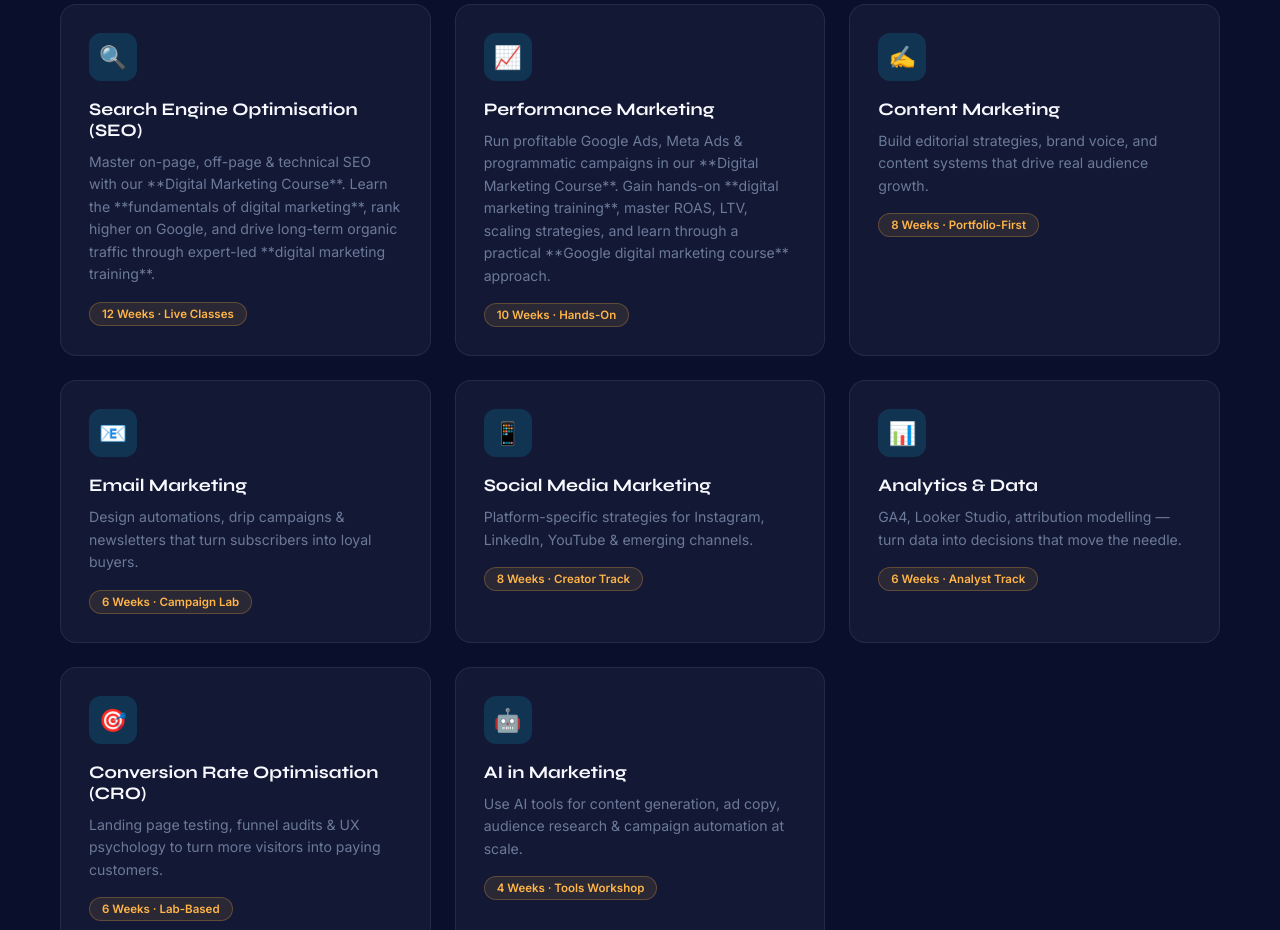
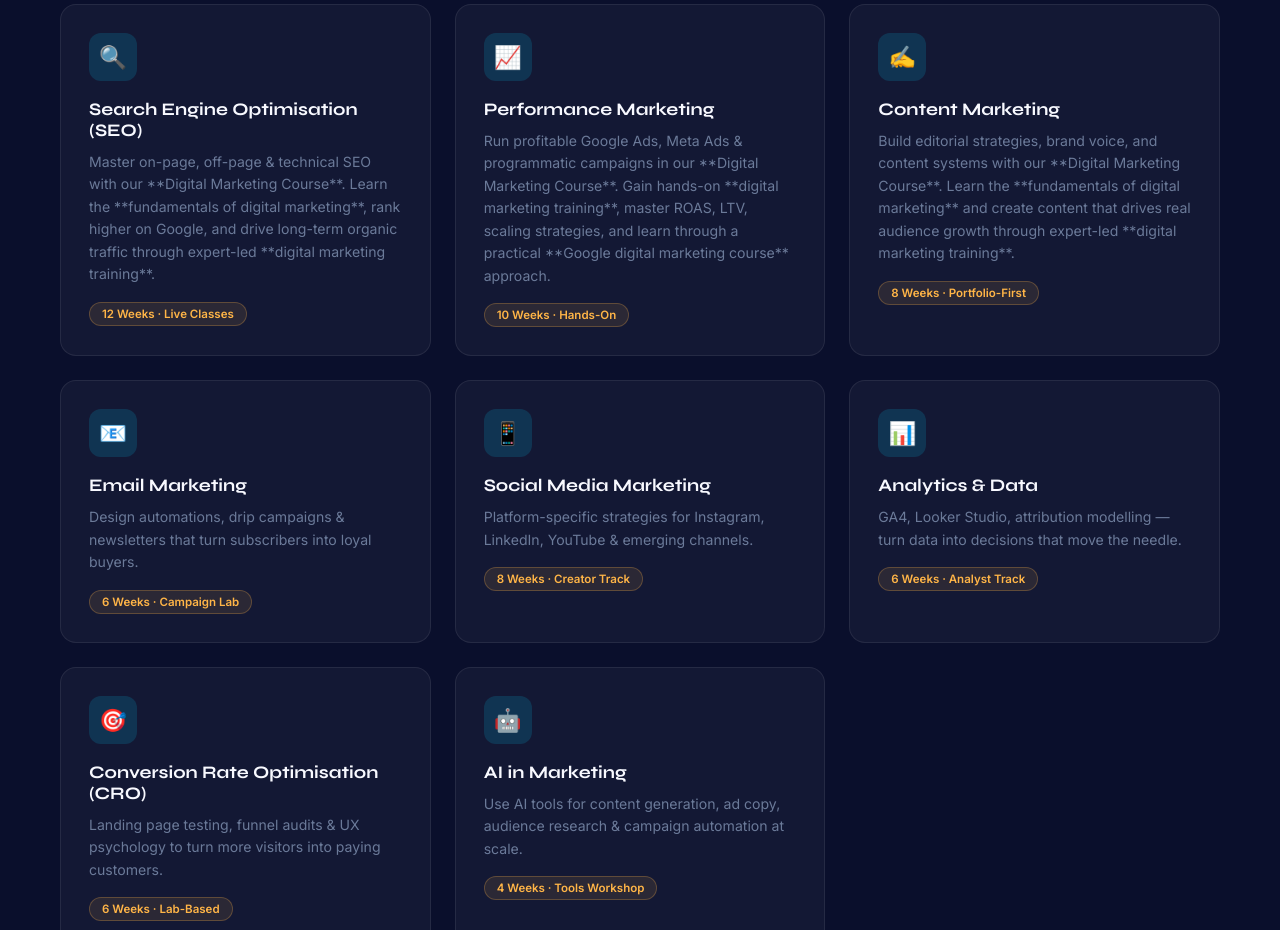
Before and after one commit to YUVRAJ22-ART/DIGITAL-MARKETING, a plain HTML site: page index.html in a window 1280 px wide. Shown: the part 1400-2330 px from the top of the page. Drawn offline with Linux system fonts and the light colour scheme.

Commit message:
Update index.html

```diff
--- a/index.html
+++ b/index.html
@@ -433,7 +433,8 @@
       <div class="course-card fade-up">
         <div class="course-icon">✍️</div>
         <h3>Content Marketing</h3>
-        <p>Build editorial strategies, brand voice, and content systems that drive real audience growth.</p>
+        <p>Build editorial strategies, brand voice, and content systems with our **Digital Marketing Course**. Learn the **fundamentals of digital marketing** and create content that drives real audience growth through expert-led **digital marketing training**.
+</p>
         <span class="course-tag">8 Weeks · Portfolio-First</span>
       </div>
       <div class="course-card fade-up">
```
